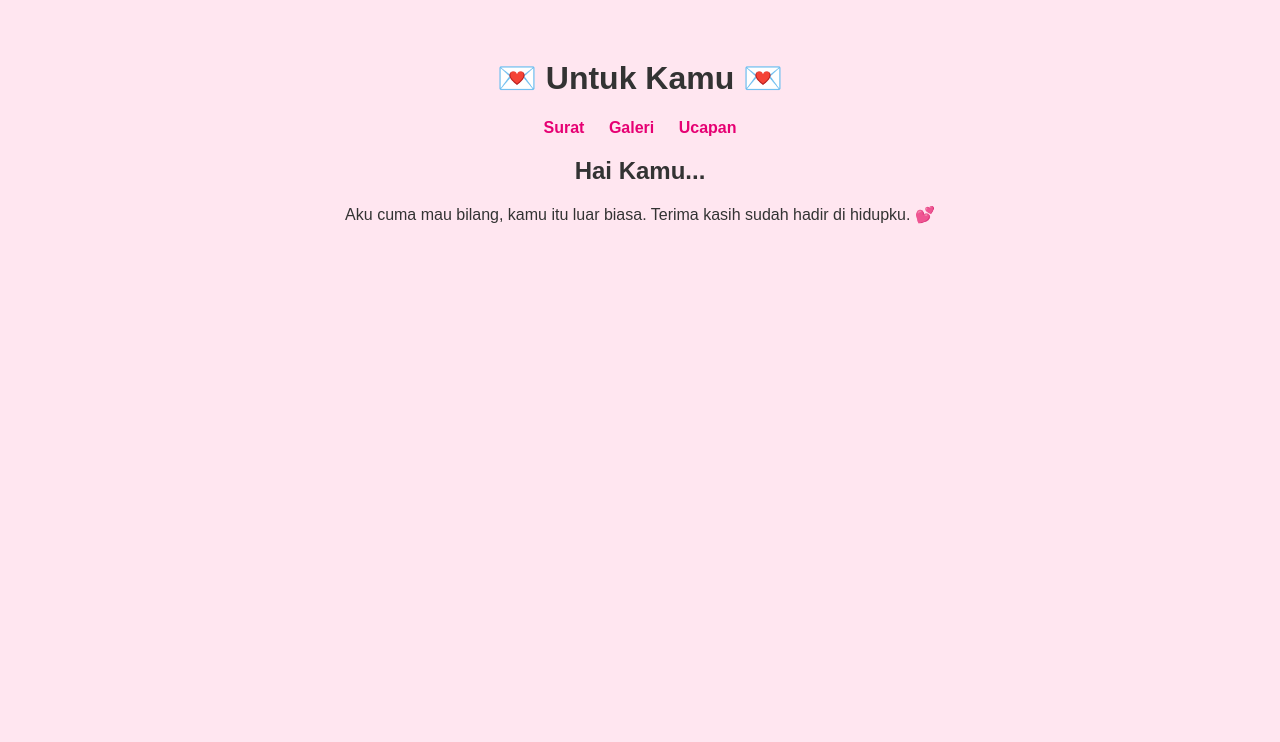
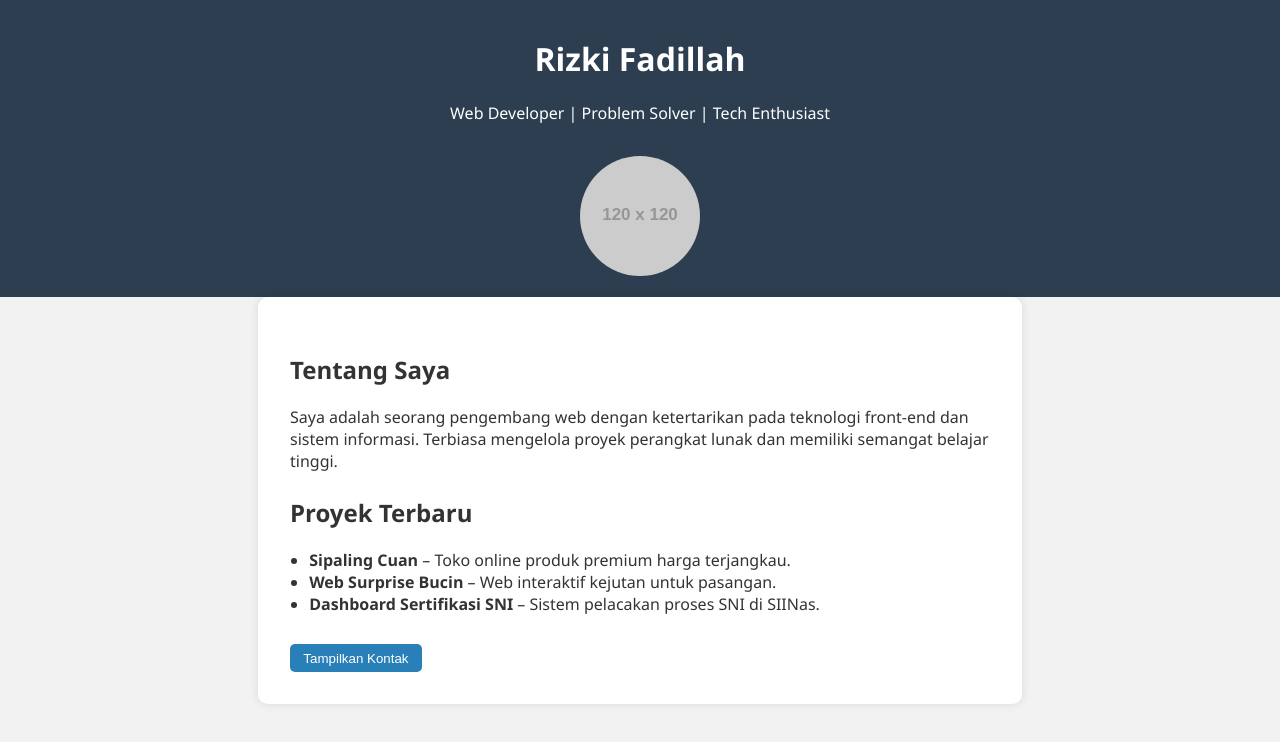
Before and after one commit to RzkyF/rzkyf.github.io, a plain HTML site: page index.html in a window 1280 px wide. Drawn offline with Linux system fonts and the light colour scheme; placeholder pictures from the web are drawn by us.

Commit message:
change into portofolio website

```diff
--- a/index.html
+++ b/index.html
@@ -1,81 +1,100 @@
 <!DOCTYPE html>
 <html lang="id">
 <head>
-  <meta charset="UTF-8">
-  <title>Untuk Kamu 💖</title>
+  <meta charset="UTF-8" />
+  <meta name="viewport" content="width=device-width, initial-scale=1.0"/>
+  <title>Portofolio Rizki Fadillah</title>
   <style>
     body {
-      font-family: sans-serif;
-      background: #ffe6f0;
+      font-family: 'Segoe UI', sans-serif;
+      margin: 0;
+      padding: 0;
+      background: #f2f2f2;
       color: #333;
+    }
+    header {
+      background: #2c3e50;
+      color: white;
+      padding: 1em;
       text-align: center;
-      padding: 30px;
     }
-    nav a {
-      margin: 10px;
-      text-decoration: none;
-      color: #e60073;
-      font-weight: bold;
+    img.profile {
+      width: 120px;
+      height: 120px;
+      object-fit: cover;
+      border-radius: 50%;
+      margin-top: 1em;
     }
-    .halaman {
+    main {
+      padding: 2em;
+      max-width: 700px;
+      margin: auto;
+      background: white;
+      border-radius: 10px;
+      box-shadow: 0 0 10px rgba(0,0,0,0.1);
+    }
+    h2 {
+      margin-top: 1em;
+    }
+    ul {
+      padding-left: 1.2em;
+    }
+    button {
+      margin-top: 1em;
+      padding: 0.5em 1em;
+      border: none;
+      background: #2980b9;
+      color: white;
+      cursor: pointer;
+      border-radius: 5px;
+    }
+    .kontak {
       display: none;
-      animation: fadeIn 1s ease-in-out;
-    }
-    .aktif {
-      display: block;
-    }
-    @keyframes fadeIn {
-      from { opacity: 0; transform: translateY(20px); }
-      to { opacity: 1; transform: translateY(0); }
+      margin-top: 1em;
+      font-size: 0.9em;
+      color: #555;
     }
   </style>
 </head>
 <body>
-  <h1>💌 Untuk Kamu 💌</h1>
-  <nav>
-    <a href="#surat">Surat</a>
-    <a href="#galeri">Galeri</a>
-    <a href="#ucapan">Ucapan</a>
-  </nav>
 
-  <div id="surat" class="halaman aktif">
-    <h2>Hai Kamu...</h2>
-    <p>Aku cuma mau bilang, kamu itu luar biasa. Terima kasih sudah hadir di hidupku. 💕</p>
-  </div>
+<header>
+  <h1>Rizki Fadillah</h1>
+  <p>Web Developer | Problem Solver | Tech Enthusiast</p>
+  <img src="https://via.placeholder.com/120" alt="Foto Profil" class="profile"/>
+</header>
 
-  <div id="galeri" class="halaman">
-    <h2>Kenangan Kita 📸</h2>
-    <img src="https://via.placeholder.com/300x200?text=Foto+1" alt="Foto 1" style="margin:10px">
-    <img src="https://via.placeholder.com/300x200?text=Foto+2" alt="Foto 2" style="margin:10px">
-    <p>Masih banyak lagi kenangan yang akan kita buat bersama 💑</p>
-  </div>
+<main>
+  <section>
+    <h2>Tentang Saya</h2>
+    <p>Saya adalah seorang pengembang web dengan ketertarikan pada teknologi front-end dan sistem informasi. Terbiasa mengelola proyek perangkat lunak dan memiliki semangat belajar tinggi.</p>
+  </section>
 
-  <div id="ucapan" class="halaman">
-    <h2>Pesan Untukmu 🎁</h2>
-    <p>Aku gak butuh alasan untuk sayang kamu. Kamu cukup jadi kamu aja, itu udah cukup. 💖</p>
-  </div>
+  <section>
+    <h2>Proyek Terbaru</h2>
+    <ul>
+      <li><strong>Sipaling Cuan</strong> – Toko online produk premium harga terjangkau.</li>
+      <li><strong>Web Surprise Bucin</strong> – Web interaktif kejutan untuk pasangan.</li>
+      <li><strong>Dashboard Sertifikasi SNI</strong> – Sistem pelacakan proses SNI di SIINas.</li>
+    </ul>
+  </section>
 
-  <script>
-    function gantiHalaman(hash) {
-      const semua = document.querySelectorAll('.halaman');
-      semua.forEach(div => div.classList.remove('aktif'));
+  <section>
+    <button onclick="toggleKontak()">Tampilkan Kontak</button>
+    <div class="kontak" id="kontakInfo">
+      <p>Email: rizki@example.com</p>
+      <p>LinkedIn: linkedin.com/in/rizkifadillah</p>
+      <p>GitHub: github.com/rizkifadillah</p>
+    </div>
+  </section>
+</main>
 
-      const target = document.querySelector(hash);
-      if (target) {
-        target.classList.add('aktif');
-      }
-    }
+<script>
+  function toggleKontak() {
+    const kontak = document.getElementById('kontakInfo');
+    kontak.style.display = (kontak.style.display === 'none' || kontak.style.display === '') ? 'block' : 'none';
+  }
+</script>
 
-    window.addEventListener('hashchange', () => {
-      gantiHalaman(location.hash);
-    });
-
-    window.addEventListener('load', () => {
-      if (!location.hash) {
-        location.hash = '#surat';
-      }
-      gantiHalaman(location.hash);
-    });
-  </script>
 </body>
 </html>
```
